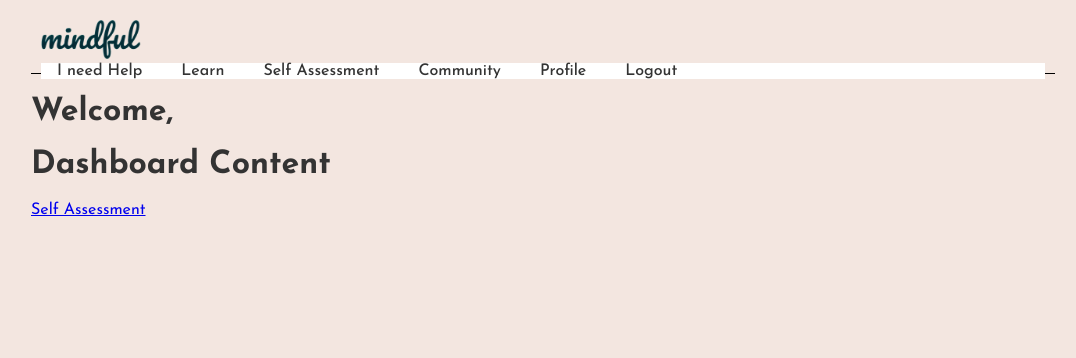
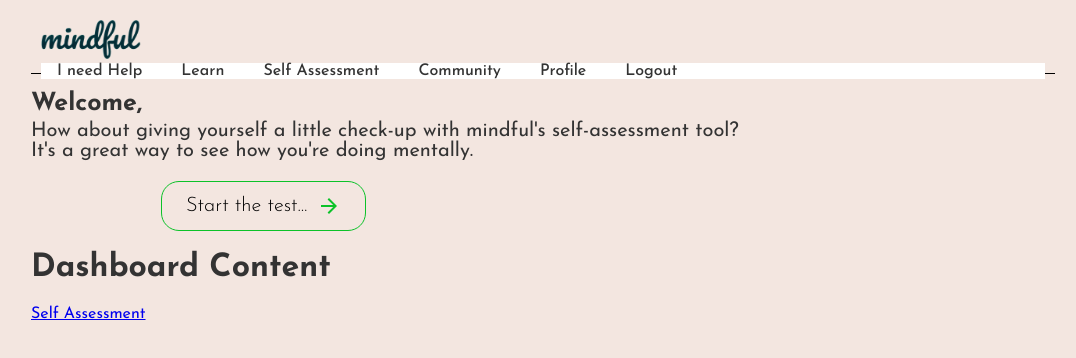
Before and after one commit to vincent-mugendi/Mindful, a React (Vite) app in the folder frontend/mindful-frontend/: page /dashboard in a window 1280 px wide. Shown: the top 358 px of the page, without its empty margins (97-1173 px from the left). Built offline with nearby package versions, Linux system fonts and the light colour scheme.

Commit message:
Added Welcomw section on dashboard, fixed button ui issues

```diff
--- a/frontend/mindful-frontend/src/components/dashboard/Dashboard.jsx
+++ b/frontend/mindful-frontend/src/components/dashboard/Dashboard.jsx
@@ -17,8 +17,8 @@ const Dashboard = () => {
 
     return (
         <div>
-            <Dashboardheader username={username} />
-            <DashboardWelcome />
+            <Dashboardheader />
+            <DashboardWelcome username={username} />
             <h1>Dashboard Content</h1>
             <Link to="/selfassessment">Self Assessment</Link>
         </div>
--- /dev/null
+++ b/frontend/mindful-frontend/src/components/dashboard/DashboardWelcome.css
@@ -0,0 +1,82 @@
+.welcome h1 {
+    font-size: 25px;
+    font-weight: 700;
+    margin-bottom: 0;
+}
+
+.welcome p {
+    font-size: 20px;
+    font-weight: 400;
+    margin-top: 5px;
+}
+
+.welcome .assessment {
+    margin-left: 130px;
+    display: flex;
+    align-items: center;
+    text-align: center;
+}
+
+.assessment #arrow-green {
+    width: 30px;
+}
+
+.welcome .assessment a {
+    font-size: 20px;
+    text-decoration: none;
+}
+
+.assessment .btn {
+    text-decoration: none;
+    display: flex;
+    align-items: center;
+    font-family: 'Josefin Sans', sans-serif;
+    font-size: 20px;
+    font-weight: 300;
+    padding: 12px 24px;
+    border: 1px solid #0CC229;
+    border-radius: 18px;
+    background: none;
+    transition: color 0.3s, border-color 0.3s;
+    /* Modify transition to include border-color */
+    cursor: pointer;
+    position: relative;
+    /* Add position relative for pseudo-element */
+}
+
+.assessment .btn::before {
+    /* Add pseudo-element for the border animation */
+    content: "";
+    position: absolute;
+    top: -1px;
+    left: -1px;
+    right: -1px;
+    bottom: -1px;
+    border-radius: 18px;
+    border: 1px solid transparent;
+    /* Transparent border to start */
+    transition: border-color 0.3s;
+    /* Only animate border-color */
+    z-index: -1;
+    /* Behind the button content */
+}
+
+.assessment .btn:hover::before {
+    border-color: #0CC229;
+    /* Change border-color on hover */
+}
+
+.assessment .btn img {
+    margin-left: 10px;
+}
+
+/* Remove hover effect on background */
+.assessment .btn:hover {
+    color: inherit;
+    background-image: none;
+}
+
+/* Remove animation on background */
+@keyframes soothingGradient {
+    /* Empty keyframes */
+}
--- a/frontend/mindful-frontend/src/components/dashboard/DashboardWelcome.jsx
+++ b/frontend/mindful-frontend/src/components/dashboard/DashboardWelcome.jsx
@@ -1,11 +1,31 @@
 import React from "react";
+
+import arrowIcon from "../../assets/icons/arrow-green.svg";
+import "./DashboardWelcome.css";
+import { Link } from "react-router-dom";
 
 const DashboardWelcome = ({ username }) => {
     return (
-        <>
-        <h1>Welcome, {username}</h1>
-        </>
+        <div className="welcome">
+            <h1>
+                Welcome, {username}
+            </h1>
+
+            <p>
+                How about giving yourself a little check-up with mindful's self-assessment tool?
+                <br />It's a great way to see how you're doing mentally.
+            </p>
+
+            <div className="assessment">
+                <Link to="/selfassessment">
+                    <button className="btn">
+                        Start the test...
+                        <img src={arrowIcon} alt="Arrow Icon" />
+                    </button>
+                </Link>
+            </div>
+        </div>
     );
-}
+};
 
 export default DashboardWelcome;
--- a/frontend/mindful-frontend/src/components/landing/LandingHero.css
+++ b/frontend/mindful-frontend/src/components/landing/LandingHero.css
@@ -37,7 +37,7 @@
 }
 
 .register-btn {
-    font-family: 'josefin-sans', sans-serif;
+    font-family: 'Josefin Sans', sans-serif;
     font-size: 16px;
     font-weight: 600;
     padding: 12px;
--- a/frontend/mindful-frontend/src/components/landing/LandingLastCTA.css
+++ b/frontend/mindful-frontend/src/components/landing/LandingLastCTA.css
@@ -26,7 +26,7 @@
     /* Remove underline */
     display: flex;
     align-items: center;
-    font-family: 'josefin-sans', sans-serif;
+    font-family: 'Josefin Sans', sans-serif;
     font-size: 16px;
     font-weight: 600;
     padding: 12px 24px;
```
Also changed, not shown: frontend/mindful-frontend/src/assets/icons/arrow-green.svg (added).
